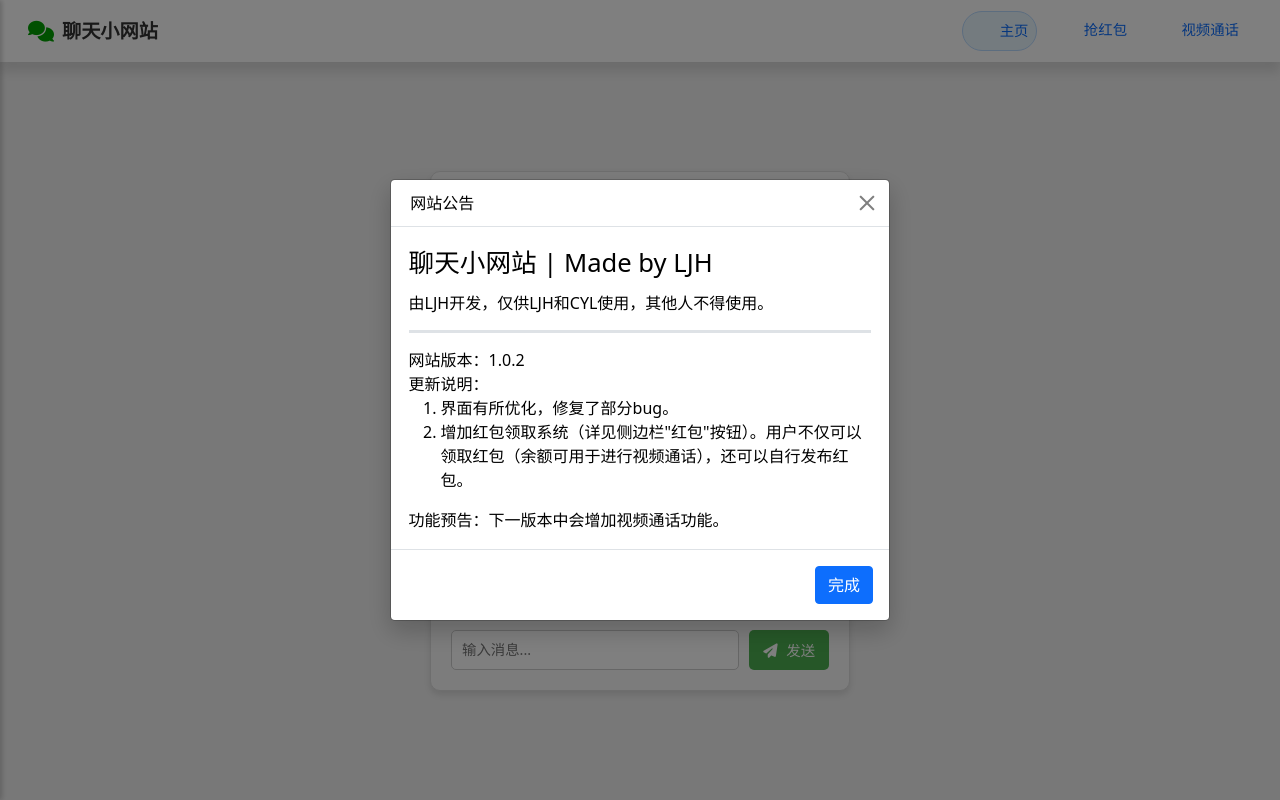
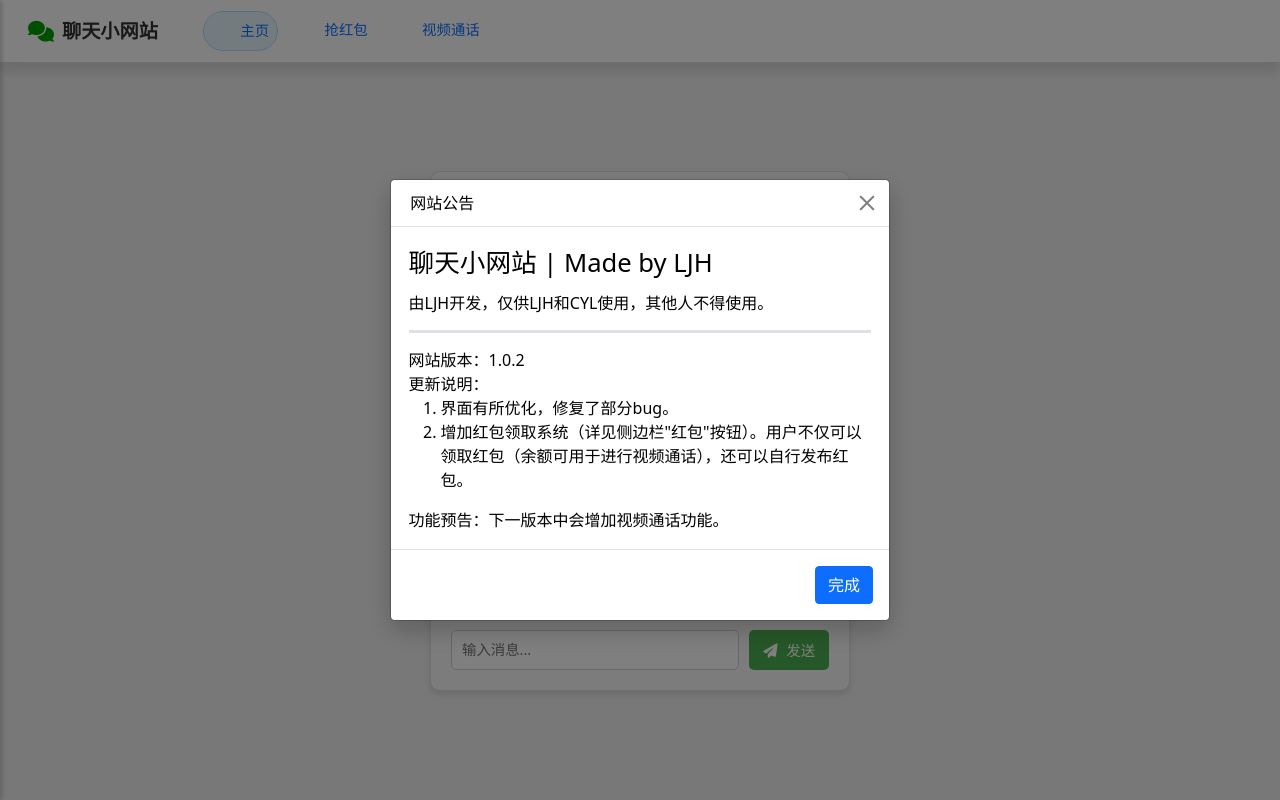
Before and after one commit to LJH254/ljh-django-chat, a Django app: template templates/chat_base.html in a window 1280 px wide. Run offline with Django 3.2, Linux system fonts and the light colour scheme; the template is opened without the code that fills it, so the values that code supplies are empty; some libraries are stand-ins or nearby versions; some web fonts are replaced.

Commit message:
细节优化改进

```diff
--- a/templates/chat_base.html
+++ b/templates/chat_base.html
@@ -37,7 +37,7 @@
                 聊天小网站
             </a>
             <div class="collapse navbar-collapse" id="navbarNav">
-                <ul class="navbar-nav ms-auto">
+                <ul class="navbar-nav ms-4">
                     <li class="nav-item">
                         <a href="/chat/" class="nav-link active">
                             <i class="fa-duotone fa-regular fa-house"></i>
--- a/templates/envelope.html
+++ b/templates/envelope.html
@@ -36,7 +36,7 @@
                 聊天小网站
             </a>
             <div class="collapse navbar-collapse" id="navbarNav">
-                <ul class="navbar-nav ms-auto">
+                <ul class="navbar-nav ms-4">
                     <li class="nav-item">
                         <a href="/chat/" class="nav-link">
                             <i class="fa-duotone fa-regular fa-house"></i>
@@ -180,7 +180,7 @@
             </div>
 
             <div class="modal fade" id="ReleaseModal" tabindex="-1" style="color: #000;" aria-labelledby="RTitleLabel" aria-hidden="true">
-                <div class="modal-dialog">
+                <div class="modal-dialog modal-dialog-centered">
                     <div class="modal-content" style="box-shadow: 0 10px 25px rgba(0, 0, 0, 0.2);">
                         <div class="modal-header">
                             <h5 class="modal-title" id="RTitleLabel" style="margin-left: 8px;font-size: 1rem;">发布红包</h5>
```
